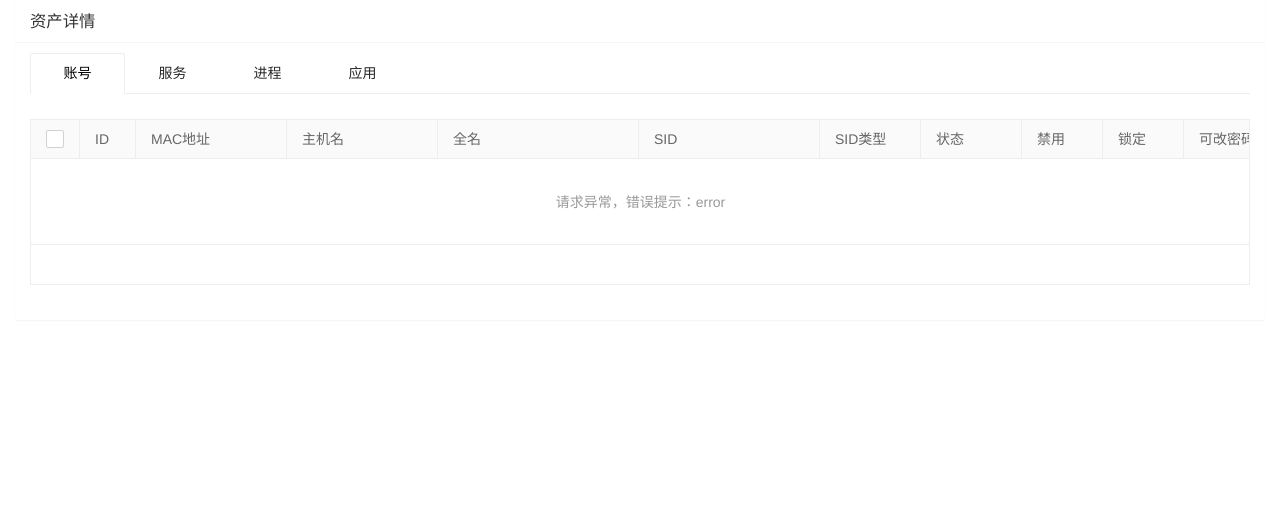
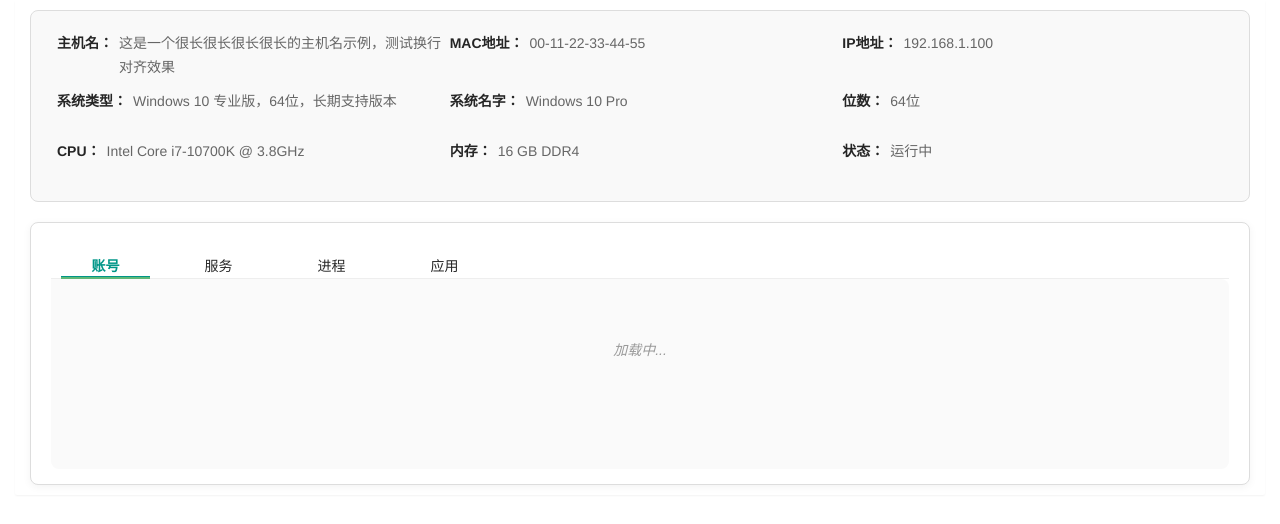
Before and after one commit to dududuhuhu/tpp, a Python web app: template src/main/resources/templates/host/assetsInfo.html in a window 1280 px wide. Shown: the top 524 px of the page. Run offline with Jinja, Linux system fonts and the light colour scheme; the template is opened without the code that fills it, so the values that code supplies are empty.

Commit message:
v1.3 修改了资产详情前端的样式，加了主机信息展示

```diff
--- a/src/main/resources/templates/host/assetsInfo.html
+++ b/src/main/resources/templates/host/assetsInfo.html
@@ -17,6 +17,92 @@
         .xinghao {
             color: red!important;
         }
+
+        #assetInfoContent {
+            padding: 20px;
+            background: #f9f9f9;
+            border-radius: 8px;
+            border: 1px solid #ddd;
+            max-height: 150px;
+        }
+        #assetInfoContent .layui-row {
+            min-height: 50px;
+            box-sizing: border-box;
+        }
+        #assetInfoContent .layui-col-xs4 {
+            display: flex;
+            align-items: flex-start;
+            margin-bottom: 10px;
+        }
+
+        #assetInfoContent .layui-col-xs4 > label {
+            white-space: nowrap;
+            font-weight: bold;
+            margin-right: 6px;
+            margin-left: 6px;
+            flex-shrink: 0;
+        }
+
+        #assetInfoContent .layui-col-xs4 > span {
+            flex: 1;
+            color: #666;
+            word-break: break-word;
+        }
+
+        .layui-tab {
+            background: #fff;
+            border: 1px solid #ddd;
+            border-radius: 8px;
+            padding: 15px 20px;
+            box-shadow: 0 2px 8px rgba(0,0,0,0.05);
+            margin-top: 20px;
+        }
+
+
+        /* 标签内容区域 */
+        .layui-tab-content {
+            padding: 20px 15px;
+            background-color: #fafafa;
+            border-radius: 0 8px 8px 8px;
+            min-height: 150px;
+            color: #444;
+            font-size: 14px;
+            line-height: 1.6;
+            user-select: text;
+        }
+
+        /* 加载中的文本美化 */
+        .layui-tab-content p {
+            color: #999;
+            font-style: italic;
+            text-align: center;
+            margin: 40px 0;
+        }
+
+        .layui-tab-brief .layui-tab-title {
+            /* 让标签行内块元素居中或靠左 */
+            display: flex;
+            gap: 24px; /* 标签之间的间距，24px比较合理，可按需调节 */
+            padding-left: 10px; /* 左侧整体内边距 */
+        }
+
+        .layui-tab-brief .layui-tab-title li {
+            padding: 8px 12px; /* 每个标签左右内边距 */
+            cursor: pointer;
+            font-size: 14px;
+            white-space: nowrap; /* 防止标签文字换行 */
+            border-bottom: 2px solid transparent; /* 底部边框占位 */
+            transition: border-color 0.3s ease, color 0.3s ease;
+        }
+
+        .layui-tab-brief .layui-tab-title li.layui-this {
+            color: #009688;
+            border-bottom-color: #009688;
+            font-weight: 700;
+            background: none !important;
+            box-shadow: none !important;
+        }
+
     </style>
 </head>
 <body>
@@ -25,11 +111,49 @@
     <div class="layui-row">
         <div class="layui-col-md12">
             <div class="layui-card">
-                <div class="layui-card-header">
-                    <h3>资产详情</h3>
-                </div>
+<!--                <div class="layui-card-header">-->
+<!--                    <span>主机信息</span>-->
+
+<!--                </div>-->
                 <div class="layui-card-body">
-                    <div class="layui-tab">
+                    <div id="assetInfoContent" style="margin-bottom: 20px">
+                        <div class="layui-row">
+                            <div class="layui-col-xs4">
+                                <label>主机名：</label><span id="hostName">这是一个很长很长很长很长的主机名示例，测试换行对齐效果</span>
+                            </div>
+                            <div class="layui-col-xs4">
+                                <label>MAC地址：</label
+                                ><span id="macAddress">00-11-22-33-44-55</span>
+                            </div>
+                            <div class="layui-col-xs4">
+                                <label>IP地址：</label><span id="ipAddress">192.168.1.100</span>
+                            </div>
+                        </div>
+                        <div class="layui-row">
+                            <div class="layui-col-xs4">
+                                <label>系统类型：</label
+                                ><span id="osType">Windows 10 专业版，64位，长期支持版本</span>
+                            </div>
+                            <div class="layui-col-xs4">
+                                <label>系统名字：</label><span id="osName">Windows 10 Pro</span>
+                            </div>
+                            <div class="layui-col-xs4">
+                                <label>位数：</label><span id="osBit">64位</span>
+                            </div>
+                        </div>
+                        <div class="layui-row">
+                            <div class="layui-col-xs4">
+                                <label>CPU：</label><span id="cpuName">Intel Core i7-10700K @ 3.8GHz</span>
+                            </div>
+                            <div class="layui-col-xs4">
+                                <label>内存：</label><span id="ram">16 GB DDR4</span>
+                            </div>
+                            <div class="layui-col-xs4">
+                                <label>状态：</label><span id="status">运行中</span>
+                            </div>
+                        </div>
+                    </div>
+                    <div class="layui-tab layui-tab-brief">
                         <ul class="layui-tab-title">
                             <li class="layui-this">账号</li>
                             <li>服务</li>
@@ -87,16 +211,16 @@
         base: '/layui/layuiAdmin/' //静态资源所在路径
     }).extend({
         index: 'lib/index' //主入口模块
-    }).use(['element', 'jquery'], function () {
-        var $ = layui.$
-            , element = layui.element
-            , table = layui.table;
+    }).use(['element', 'jquery', 'table'], function () {
+        var $ = layui.$,
+            element = layui.element,
+            table = layui.table;
+
         // 初始化选项卡
         element.init();
 
+        // 你的 loadAssetsInfo 函数（略）——请复制你原来的完整函数到这里
         function loadAssetsInfo(url, selector, hostMac) {
-
-
             // 根据 URL 动态调整表格列配置
             let cols = [];
             if (url.includes('/host/accountInfo')) {
@@ -109,56 +233,21 @@
                         {field: 'fullName', title: '全名', width: 200},
                         {field: 'sid', title: 'SID', width: 180},
                         {field: 'sidType', title: 'SID类型', width: 100},
-                        {
-                            field: 'status', title: '状态', width: 100
-                        },
-                        {
-                            field: 'disabled', title: '禁用', width: 80, templet: function(d) {
-                                return d.disabled === 1 ? '是' : '否';
-                            }
-                        },
-                        {
-                            field: 'lockout', title: '锁定', width: 80, templet: function(d) {
-                                return d.lockout === 1 ? '是' : '否';
-                            }
-                        },
-                        {
-                            field: 'passwordChangeable', title: '可改密码', width: 100, templet: function(d) {
-                                return d.passwordChangeable === 1 ? '是' : '否';
-                            }
-                        },
-                        {
-                            field: 'passwordExpires', title: '密码过期', width: 100, templet: function(d) {
-                                return d.passwordExpires === 1 ? '是' : '否';
-                            }
-                        },
-                        {
-                            field: 'passwordRequired', title: '密码必填', width: 100, templet: function(d) {
-                                return d.passwordRequired === 1 ? '是' : '否';
-                            }
-                        },
-                        {
-                            field: 'createdAt', title: '创建时间', width: 160, templet: function(d) {
-                                return formatDate(d.createdAt);
-                            }
-                        },
-                        {
-                            field: 'updatedAt', title: '更新时间', width: 160, templet: function(d) {
-                                return d.updatedAt ? formatDate(d.updatedAt) : formatDate(d.createdAt);
-                            }
-                        },
-                        {
-                            field: 'isHarmful',
-                            title: '是否有害',
-                            width: 150,
-                            templet: function(d) {
+                        {field: 'status', title: '状态', width: 100},
+                        {field: 'disabled', title: '禁用', width: 80, templet: function(d) { return d.disabled === 1 ? '是' : '否'; }},
+                        {field: 'lockout', title: '锁定', width: 80, templet: function(d) { return d.lockout === 1 ? '是' : '否'; }},
+                        {field: 'passwordChangeable', title: '可改密码', width: 100, templet: function(d) { return d.passwordChangeable === 1 ? '是' : '否'; }},
+                        {field: 'passwordExpires', title: '密码过期', width: 100, templet: function(d) { return d.passwordExpires === 1 ? '是' : '否'; }},
+                        {field: 'passwordRequired', title: '密码必填', width: 100, templet: function(d) { return d.passwordRequired === 1 ? '是' : '否'; }},
+                        {field: 'createdAt', title: '创建时间', width: 160, templet: function(d) { return formatDate(d.createdAt); }},
+                        {field: 'updatedAt', title: '更新时间', width: 160, templet: function(d) { return d.updatedAt ? formatDate(d.updatedAt) : formatDate(d.createdAt); }},
+                        {field: 'isHarmful', title: '是否有害', width: 150, templet: function(d) {
                                 if (d.isHarmful === 1) {
                                     return "<button class='layui-btn layui-btn-danger layui-btn-xs'>是</button>";
                                 } else {
                                     return "<button class='layui-btn layui-btn-normal layui-btn-xs'>否</button>";
                                 }
-                            }
-                        },
+                            }},
                         {field: 'harmfulKey', title: '有害位置', width: 180},
                     ]
                 ];
@@ -167,7 +256,6 @@
                     [
                         {type:'checkbox', fixed: 'left'},
                         {field:'id', title:'ID', width:80},
-                        {field:'hostId', tile:'主机ID', width:80},
                         {field:'name', title:'服务名', width:120},
                         {field:'port', title:'端口', width:80},
                         {field:'protocol', title:'协议', width:80},
@@ -211,43 +299,73 @@
 
             // 清除“加载中...”的提示信息
             $(selector).empty();
-            var data={
-                macAddress:hostMac,
+
+            var requestData = {
+                macAddress: hostMac,
             };
-            console.log("data:",data);
+
+            console.log("loadAssetsInfo 请求参数:", requestData);
 
             // 使用 Layui 的 table.render 方法渲染表格
             table.render({
-                elem: selector, // 表格容器的 DOM 元素选择器
-                url: url, // 数据接口 URL
-                method: 'POST', // 请求方法
+                elem: selector,
+                url: url,
+                method: 'POST',
                 headers: {
                     'Authorization': localStorage.getItem('token'),
                     'Content-Type': 'application/json'
                 },
-                contentType: 'application/json', // 明确指定发送的内容类型为JSON
-                data: JSON.stringify(data), // 将请求体数据序列化为JSON字符串
-                where:data,
-                dataType: 'json', // 期望从服务器接收 JSON 格式的响应
-                cols: cols, // 动态列配置
+                contentType: 'application/json',
+                where: requestData,
+                dataType: 'json',
+                cols: cols,
                 page: {
-                    curr: 1, // 设定初始在第 1 页
-                    limit: 5, // 设定初始每页显示 5 条
-                    limits: [5, 10, 15, 20] // 可选的每页显示条数
+                    curr: 1,
+                    limit: 5,
+                    limits: [5, 10, 15, 20]
                 }
             });
         }
 
-// 从 URL 参数中获取主机 MAC 地址
-        var hostMac = new URLSearchParams(window.location.search).get('mac');
-        console.log("hostMac:", hostMac);
+        // 注释掉原本用URL参数获取mac的代码，避免冲突
+        // var hostMac = new URLSearchParams(window.location.search).get('mac');
+
+        window.addEventListener('message', function(event) {
+            var data = event.data;
+            console.log('收到资产数据：', data);
+
+            if (data && typeof data === 'object') {
+                document.getElementById('hostName').textContent = data.hostName || '';
+                document.getElementById('macAddress').textContent = data.macAddress || '';
+                document.getElementById('ipAddress').textContent = data.ipAddress || '';
+                document.getElementById('osType').textContent = data.osType || '';
+                document.getElementById('osName').textContent = data.osName || '';
+                document.getElementById('osBit').textContent = data.osBit || '';
+                document.getElementById('cpuName').textContent = data.cpuName || '';
+                document.getElementById('ram').textContent = data.ram || '';
+
+                // 状态按钮显示
+                var statusHtml = '';
+                if (data.status === 1 || data.status === '1') {
+                    statusHtml = '<button class="layui-btn layui-btn-normal layui-btn-xs">在线</button>';
+                } else if (data.status === 0 || data.status === '0') {
+                    statusHtml = '<button class="layui-btn layui-btn-danger layui-btn-xs">离线</button>';
+                } else if (data.status) {
+                    statusHtml = '<button class="layui-btn layui-btn-warm layui-btn-xs">' + data.status + '</button>';
+                } else {
+                    statusHtml = '';
+                }
+                document.getElementById('status').innerHTML = statusHtml;
+
+                // 重新加载四个表格
+                loadAssetsInfo('/host/accountInfo', '#accountInfoContent', data.macAddress);
+                loadAssetsInfo('/host/serviceInfo', '#serviceInfoContent', data.macAddress);
+                loadAssetsInfo('/host/processInfo', '#processInfoContent', data.macAddress);
+                loadAssetsInfo('/host/appInfo', '#appInfoContent', data.macAddress);
+            }
+        });
 
 
-// 加载不同类型的资产信息
-        loadAssetsInfo('/host/accountInfo', '#accountInfoContent', hostMac);
-        loadAssetsInfo('/host/serviceInfo', '#serviceInfoContent', hostMac);
-        loadAssetsInfo('/host/processInfo', '#processInfoContent', hostMac);
-        loadAssetsInfo('/host/appInfo', '#appInfoContent', hostMac);
     });
 </script>
 </body>
```
Also changed, not shown: src/main/resources/templates/host/list.html (+15 -10 lines).
